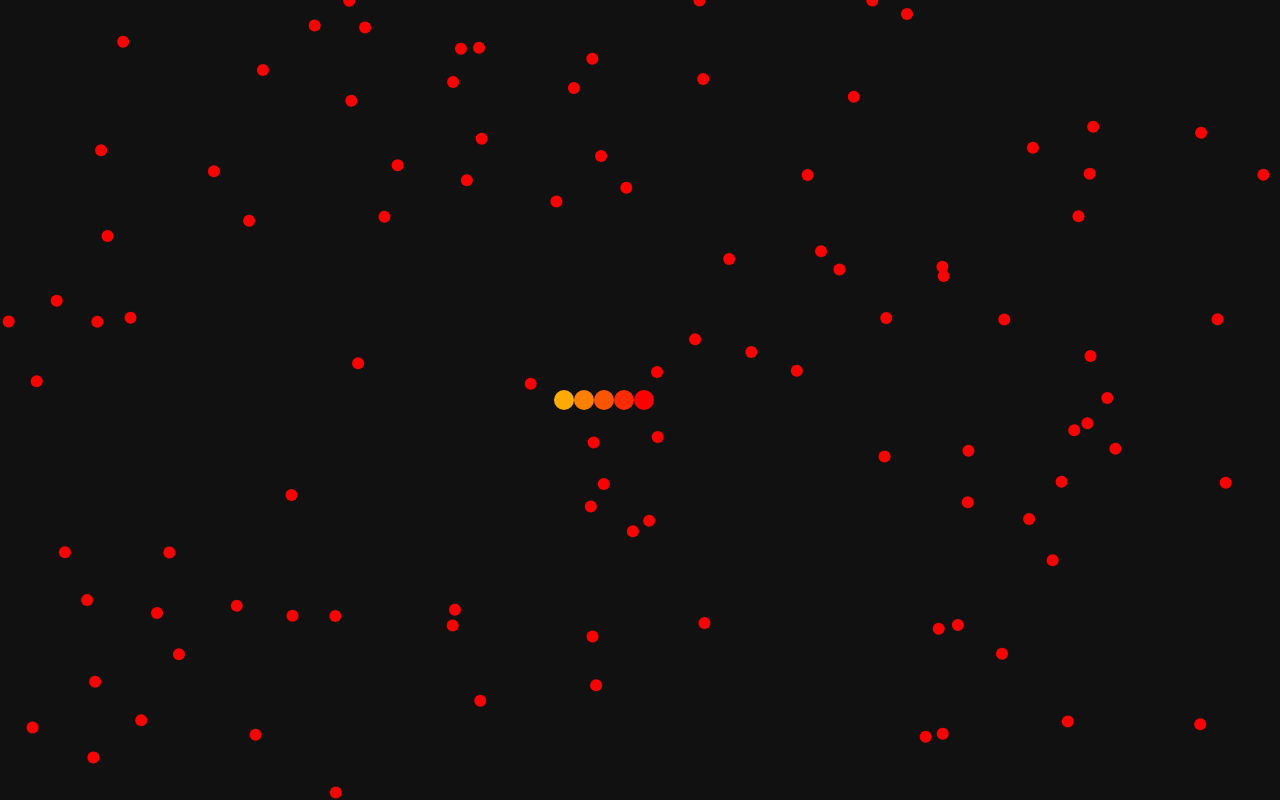
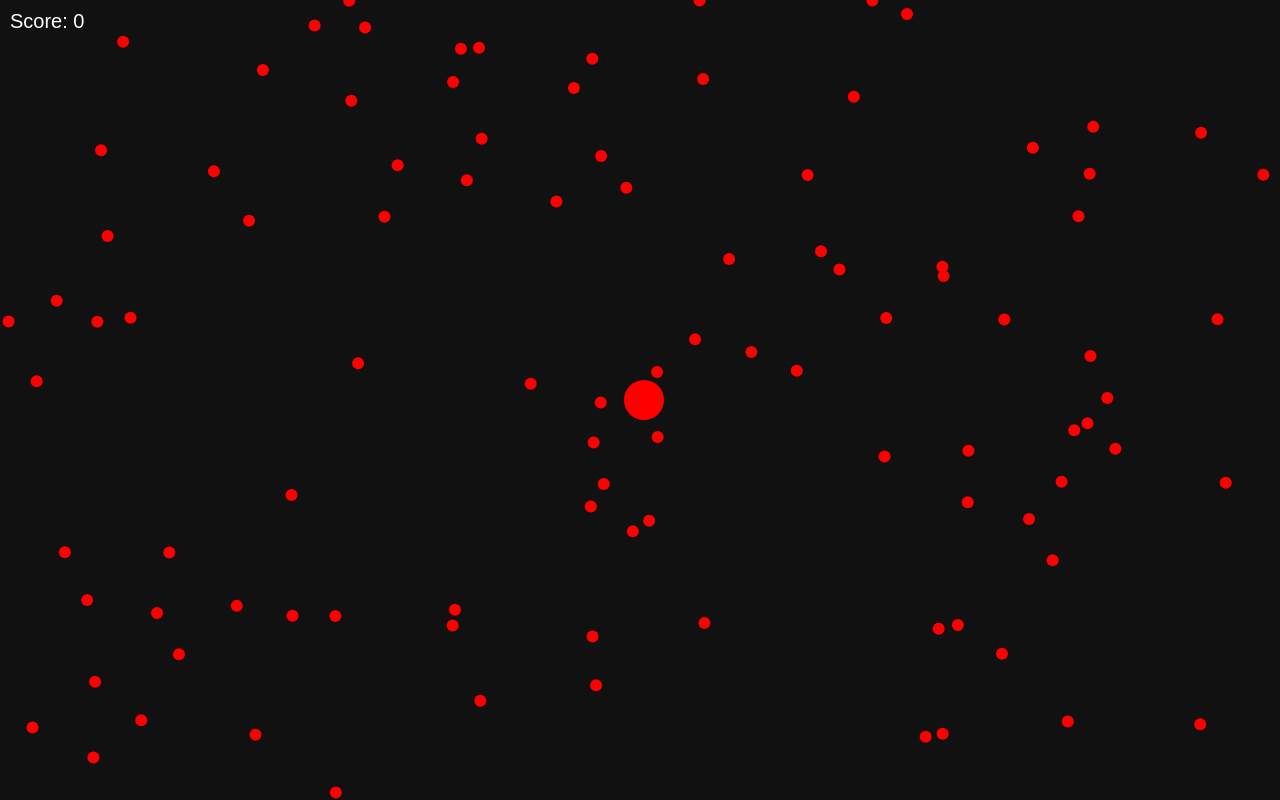
Before and after one commit to Jaleelahmed94/slither-local, a plain HTML site: page index.html in a window 1280 px wide. Drawn offline with Linux system fonts and the light colour scheme.

Commit message:
Update index.html

```diff
--- a/index.html
+++ b/index.html
@@ -5,11 +5,13 @@
 <meta name="viewport" content="width=device-width, initial-scale=1.0">
 <title>Slither.io Local Prototype</title>
 <style>
-  body { margin:0; overflow:hidden; background:#111; }
+  body { margin:0; overflow:hidden; background:#111; font-family:Arial,sans-serif; }
   canvas { display:block; margin:0 auto; background:#111; }
+  #score { position:absolute; top:10px; left:10px; color:white; font-size:20px; z-index:10; }
 </style>
 </head>
 <body>
+<div id="score">Score: 0</div>
 <canvas id="gameCanvas"></canvas>
 <script>
 const canvas = document.getElementById('gameCanvas');
@@ -19,35 +21,28 @@ canvas.height = window.innerHeight;
 
 let mouse = {x: canvas.width/2, y: canvas.height/2};
 let snake = [];
-let snakeLength = 5;
 let segmentLength = 20;
 let speed = 4;
+let snakeGrowth = 0;
+let scoreEl = document.getElementById('score');
 let food = [];
 
 function randomFood() {
-    return {
-        x: Math.random() * canvas.width,
-        y: Math.random() * canvas.height,
-        radius: 6
-    };
+    return {x: Math.random()*canvas.width, y: Math.random()*canvas.height, radius:6};
 }
 
 // Initialize food
 for(let i=0;i<100;i++) food.push(randomFood());
 
-// Initialize snake segments
-for(let i=0;i<snakeLength;i++){
-    snake.push({x:canvas.width/2 - i*segmentLength, y:canvas.height/2});
-}
+// Initialize snake
+snake.push({x:canvas.width/2, y:canvas.height/2});
 
-// Track mouse/touch
 canvas.addEventListener('mousemove', e=>{ mouse.x=e.clientX; mouse.y=e.clientY; });
 canvas.addEventListener('touchmove', e=>{
     mouse.x=e.touches[0].clientX;
     mouse.y=e.touches[0].clientY;
 });
 
-// Distance helper
 function distance(a,b){ return Math.hypot(a.x-b.x,a.y-b.y); }
 
 function updateSnake(){
@@ -59,7 +54,7 @@ function updateSnake(){
     head.x += Math.cos(angle)*speed;
     head.y += Math.sin(angle)*speed;
 
-    // Wrap around edges
+    // Wrap edges
     if(head.x < 0) head.x = canvas.width;
     if(head.x > canvas.width) head.x = 0;
     if(head.y < 0) head.y = canvas.height;
@@ -79,13 +74,20 @@ function updateSnake(){
         }
     }
 
-    // Check collision with food
+    // Check food collision
     for(let i=food.length-1;i>=0;i--){
         if(distance(head,food[i]) < 12){
             food.splice(i,1);
-            snake.push({x:snake[snake.length-1].x, y:snake[snake.length-1].y});
+            snakeGrowth += 5; // grow smoothly
+            scoreEl.innerText = "Score: " + snake.length;
             food.push(randomFood());
         }
+    }
+
+    // Smooth growth
+    if(snakeGrowth > 0){
+        snake.push({x: snake[snake.length-1].x, y: snake[snake.length-1].y});
+        snakeGrowth--;
     }
 }
 
@@ -103,9 +105,10 @@ function draw(){
     // Draw snake
     for(let i=snake.length-1;i>=0;i--){
         let seg = snake[i];
-        ctx.fillStyle = `hsl(${i*10%360},100%,50%)`;
+        let radius = Math.max(8, segmentLength - i*0.1); // taper
+        ctx.fillStyle = `hsl(${i*7%360},100%,50%)`;
         ctx.beginPath();
-        ctx.arc(seg.x,seg.y,segmentLength/2,0,Math.PI*2);
+        ctx.arc(seg.x,seg.y,radius,0,Math.PI*2);
         ctx.fill();
     }
 }
```
